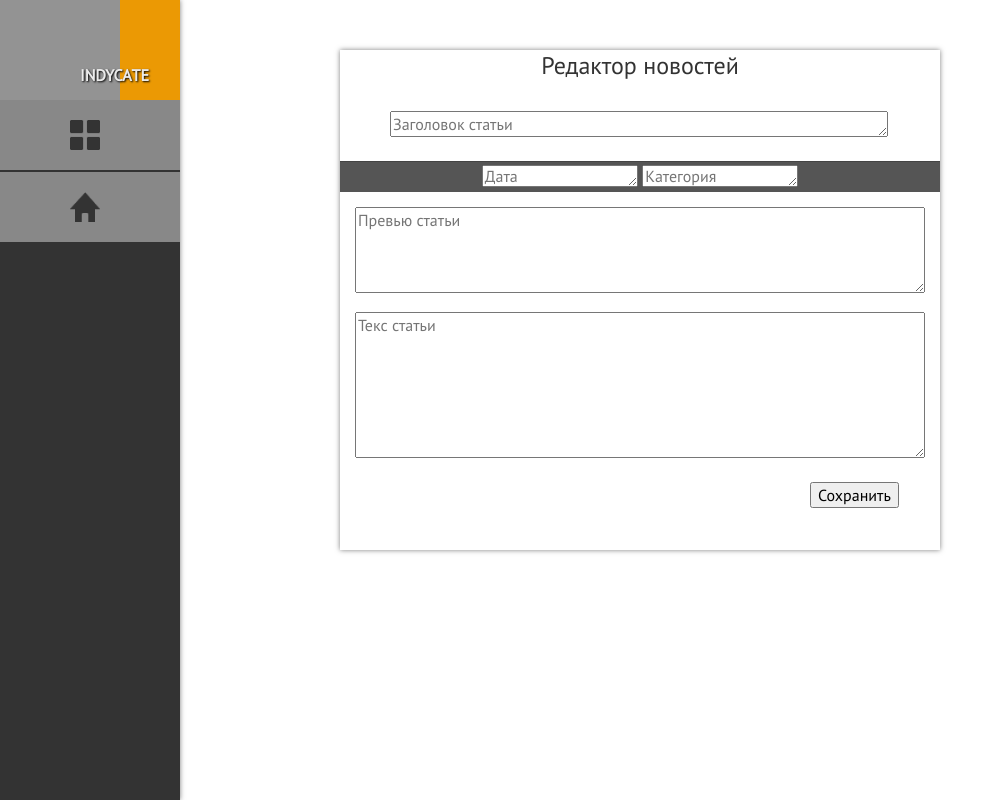
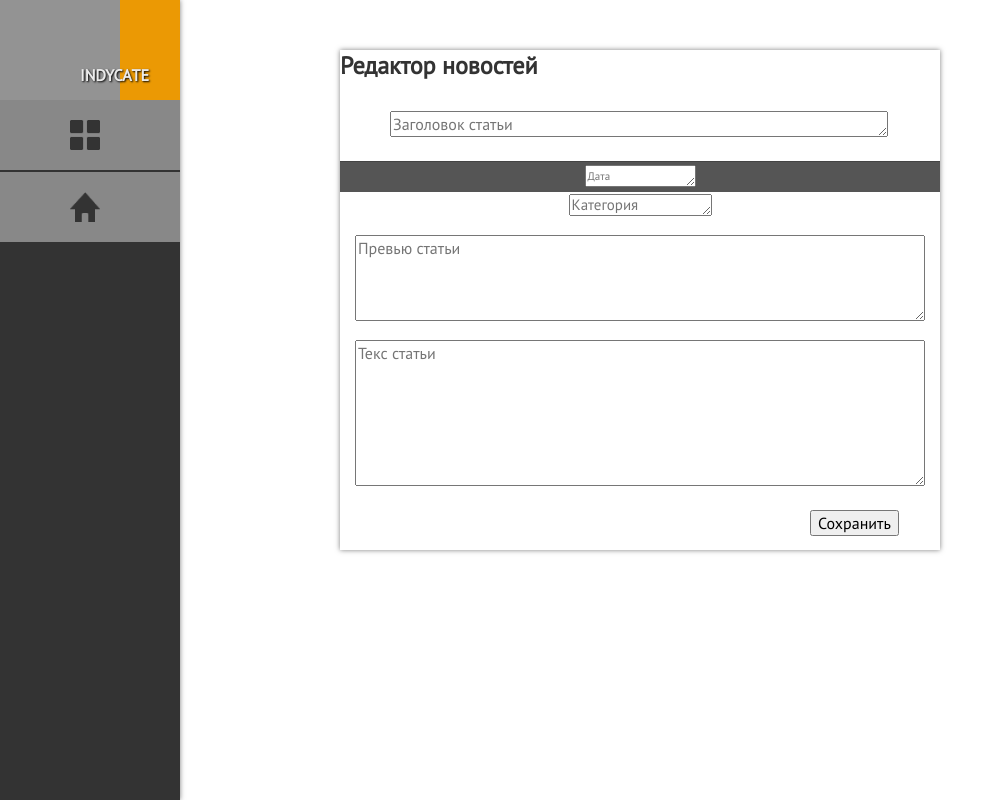
Before and after one commit to Sindycate/SDC, a PHP site: page /new_article.html in a window 1280 px wide. Shown: the whole page, without its empty margins (0-1006 px from the left). Run offline with PHP 8.4, Linux system fonts and the light colour scheme; grey boxes are pictures that could not be loaded.

Commit message:
Update Design Version 0.2.1
Небольшое изменение части новостного блока.

```diff
--- a/css/style.css
+++ b/css/style.css
@@ -285,9 +285,8 @@
 .title-line {
 	margin: 0;
 	font-size: 1.5em;
-	text-align: center;
+	text-align: left;
 	color: #333;
-	font-weight: normal;
 }
 
 .title-line:hover {
@@ -295,21 +294,14 @@
 	color: orange;
 }
 
-.information {
-	height: 30px;
-	text-align: center;
-	color: #e8ebff;
-	line-height: 2em;
-	border-top: 1px solid #444;
-	background-color: #555;
-}
 
 .date {
-	display: inline-block;
+	font-size: 11px;
 }
 
 .category {
-	display: inline-block;
+	font-size: 15px;
+	color: green;
 }
 
 .read-full {
```
Also changed, not shown: index.php (+3 -5 lines).
